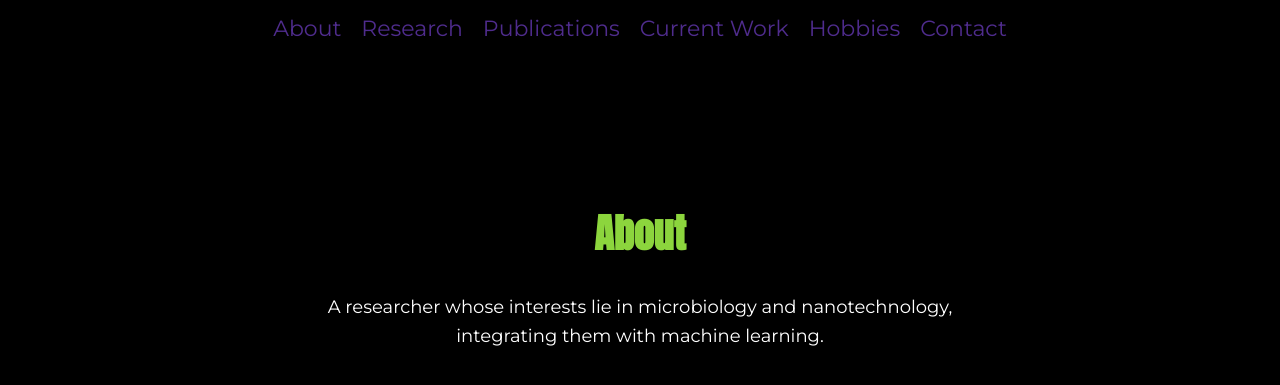
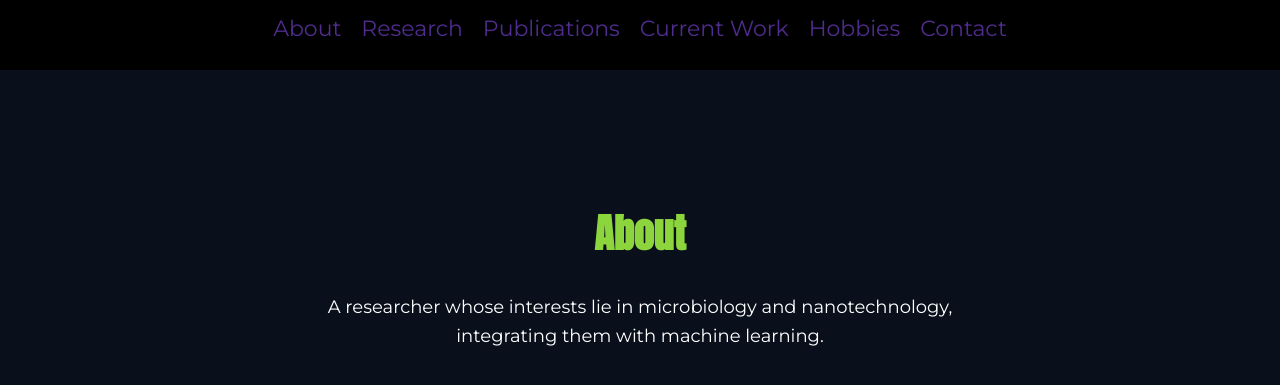
Before and after one commit to nanosrini/nanosrini.github.io, a Jekyll site: the page home/index.html, which Jekyll copies as it is, in a window 1280 px wide and 900 px high. Shown: the top 385 px of the window. Built offline with Jekyll 4.4.1, drawn with Linux system fonts in a browser that asks for light colours.

Commit message:
Update index.html

```diff
--- a/home/index.html
+++ b/home/index.html
@@ -148,6 +148,31 @@ section {
       transform: scale(1.1);
     }
 
+	/* Section colors */
+#about {
+  background: #0a0f1c; /* Dark Navy */
+  color: #fff;
+}
+
+#research {
+  background: #8B0000; /* Marvel Red */
+  color: #fff;
+}
+
+#publications {
+  background: #000; /* Black */
+  color: #fff;
+}
+
+#current-work {
+  background: #1c1c1c; /* Dark Grey */
+  color: #fff;
+}
+
+#hobbies {
+  background: #4b0c0c; /* Deep Burgundy */
+  color: #fff;
+}}
     /* Contact Section */
    .contact-section {
       background-color: #331940;
```
